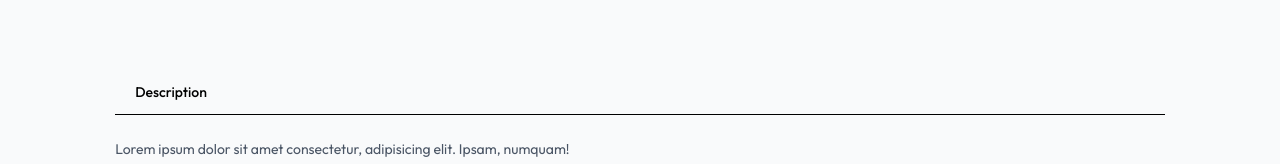
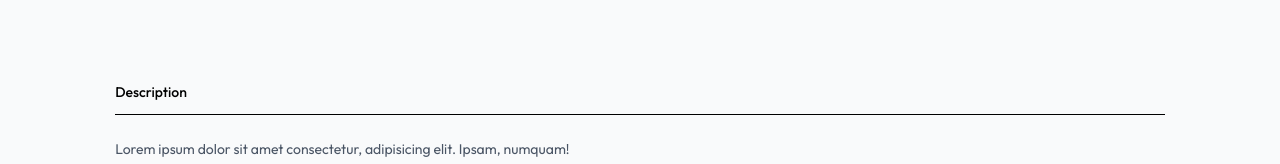
Before and after one commit to CholaKunwar/Ecommerce_xdezo, a React (Vite) app: page /product/aaaaa in a window 1280 px wide. Shown: the part 729-893 px from the top of the page. Built offline with nearby package versions, Linux system fonts and the light colour scheme; no server answers.

Commit message:
Initial commit

```diff
--- a/src/pages/Product.jsx
+++ b/src/pages/Product.jsx
@@ -79,7 +79,7 @@ const Product = () => {
 				</div>
 				<div className="mt-20">
 					<div className="flex border-b">
-						<p className="border-gray-300 px-5 py-3 text-sm font-medium cursor-pointer hover:text-gray-800">Description</p>
+						<p className="border-gray-300 py-3 text-sm font-medium cursor-pointer hover:text-gray-800">Description</p>
 					</div>
 					<div className="flex flex-col gap-4 py-6 text-sm text-gray-600">
 						<p>Lorem ipsum dolor sit amet consectetur, adipisicing elit. Ipsam, numquam!</p>
```
